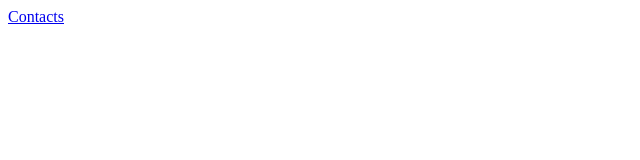
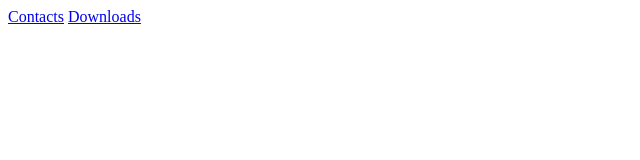
Before and after one commit to yolocat-edu/hemsida, a plain HTML site: page top.html in a window 1280 px wide. Shown: the full height of the page, 0-640 px from the left. Drawn offline with Linux system fonts and the light colour scheme.

Commit message:
Update top.html

```diff
--- a/top.html
+++ b/top.html
@@ -2,5 +2,6 @@
 <html>
   <head>
     <a href="contacts.html">Contacts</a>
+    <a href="downloads.html">Downloads</a>
   </head>
 </html>
```
